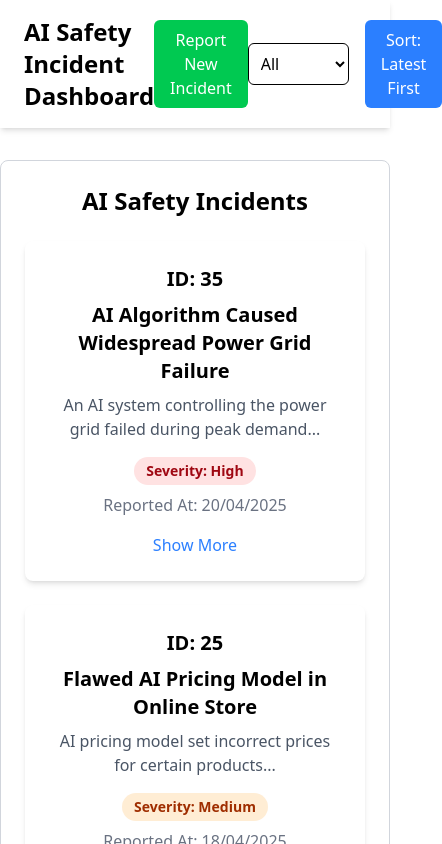
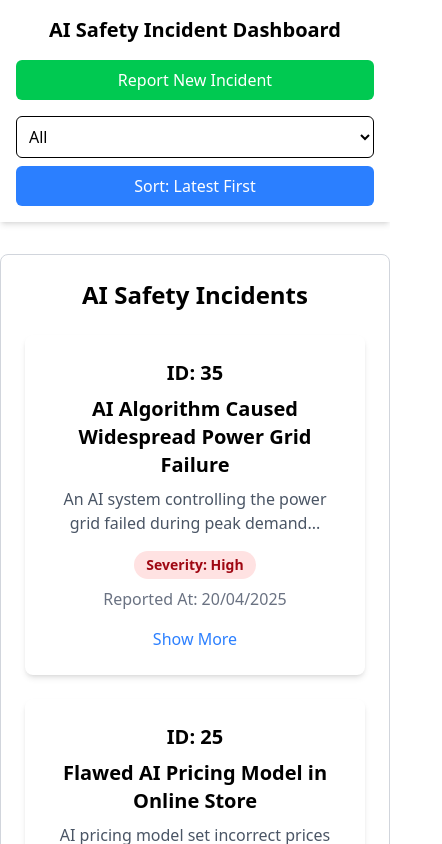
Before and after one commit to tomarabhishek1911/assignment-sparklehood, a React (Vite) app: page / in a window 390 px wide. Shown: the top 844 px of the page, 442 px wide, since content can reach past the window. Built offline with nearby package versions, Linux system fonts and the light colour scheme.

Commit message:
Update TopNavBar.tsx

```diff
--- a/src/TopNavBar.tsx
+++ b/src/TopNavBar.tsx
@@ -10,24 +10,25 @@ interface TopNavBarProps {
 
 const TopNavBar: React.FC<TopNavBarProps> = ({ selectedSeverity, setSelectedSeverity, handleSortToggle, sortOrder, openForm }) => {
   return (
-    <div className="flex justify-between items-center px-6 py-4 bg-white shadow-md">
-      <h1 className="text-2xl font-bold">AI Safety Incident
-      Dashboard</h1>
+    <div className="flex flex-col md:flex-row justify-between items-center px-4 md:px-6 py-4 bg-white shadow-md gap-4 md:gap-0">
+      <h1 className="text-xl md:text-2xl font-bold text-center md:text-left">
+        AI Safety Incident Dashboard
+      </h1>
 
-      <div className="flex-1 flex justify-center">
+      <div className="flex justify-center md:justify-center w-full md:w-auto">
         <button
           onClick={openForm}
-          className="bg-green-500 text-white px-4 py-2 rounded-md hover:bg-green-600 transition"
+          className="bg-green-500 text-white px-4 py-2 rounded-md hover:bg-green-600 transition w-full md:w-auto"
         >
           Report New Incident
         </button>
       </div>
 
-      <div className="flex items-center gap-4">
+      <div className="flex flex-col md:flex-row items-center gap-2 md:gap-4 w-full md:w-auto">
         <select
           value={selectedSeverity}
           onChange={(e) => setSelectedSeverity(e.target.value)}
-          className="border p-2 rounded-md"
+          className="border p-2 rounded-md w-full md:w-auto"
         >
           <option value="All">All</option>
           <option value="Low">Low</option>
@@ -37,7 +38,7 @@ const TopNavBar: React.FC<TopNavBarProps> = ({ selectedSeverity, setSelectedSeve
 
         <button
           onClick={handleSortToggle}
-          className="bg-blue-500 text-white px-4 py-2 rounded-md hover:bg-blue-600 transition"
+          className="bg-blue-500 text-white px-4 py-2 rounded-md hover:bg-blue-600 transition w-full md:w-auto"
         >
           Sort: {sortOrder === 'latest' ? 'Latest First' : 'Oldest First'}
         </button>
```
